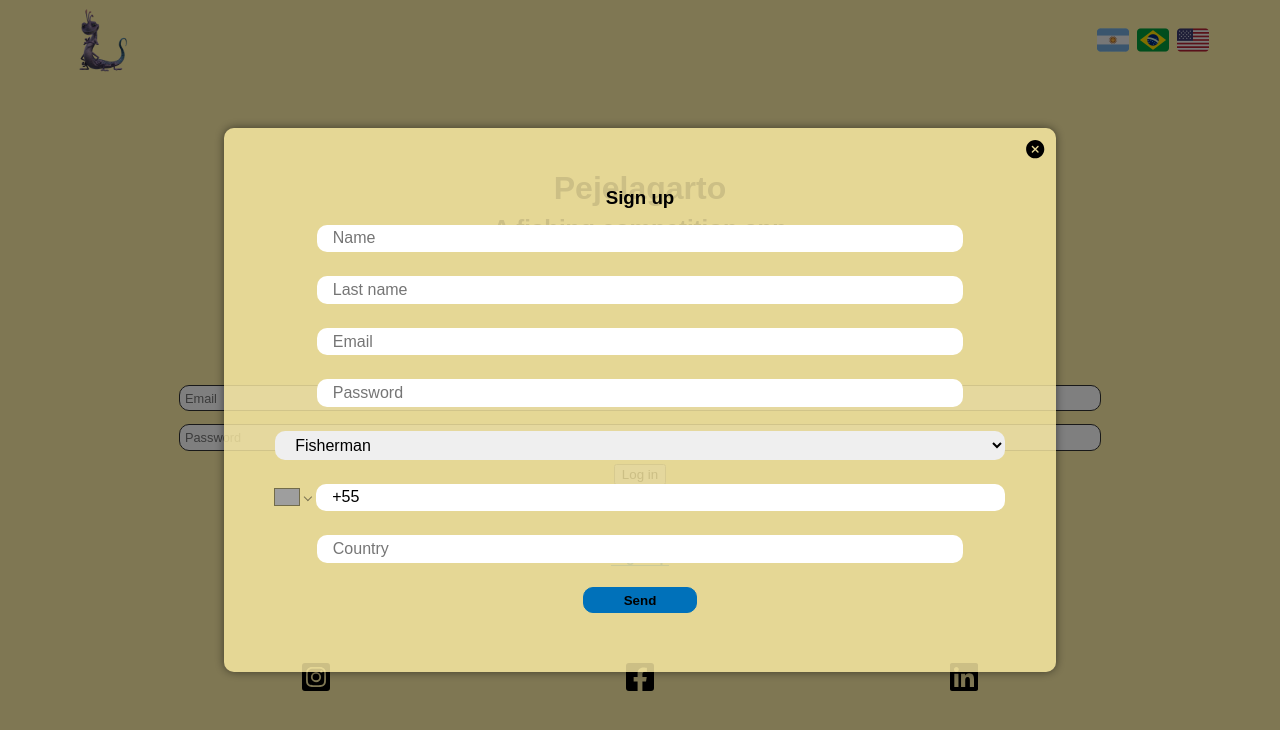
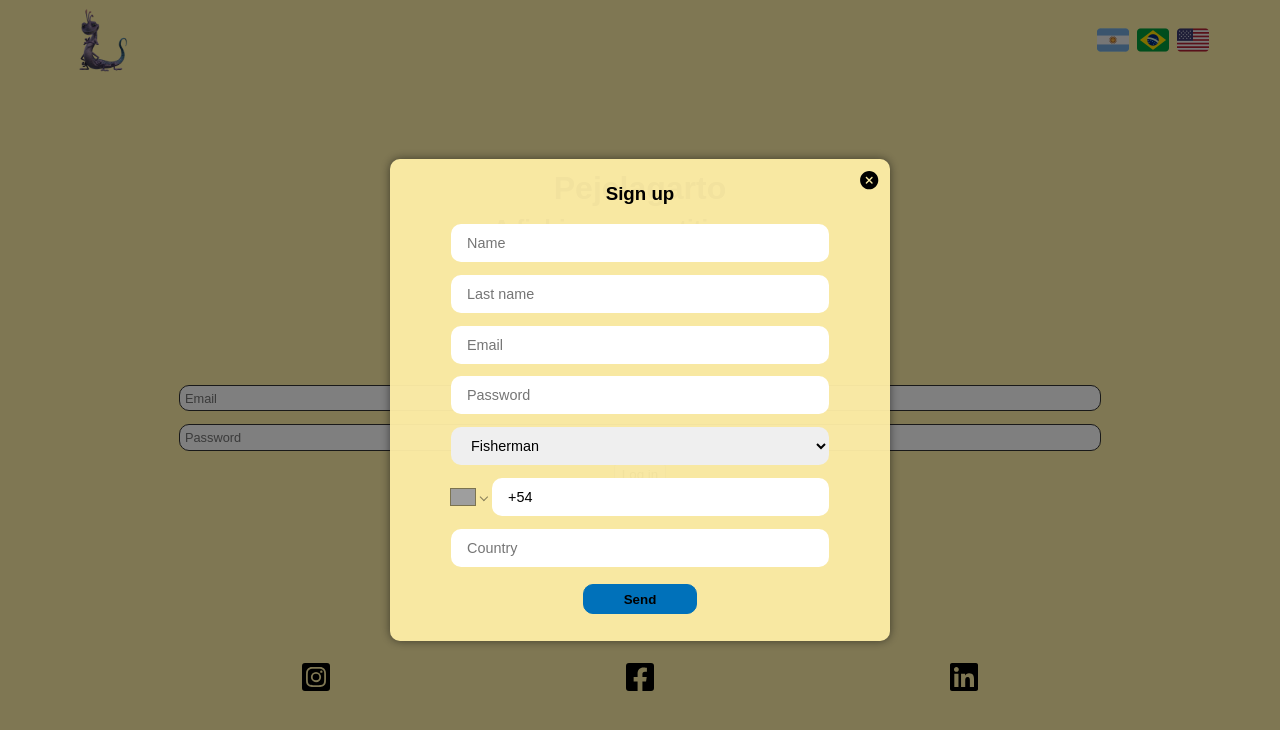
Before and after one commit to MartinLamacchia/App-Pejelagarto-Front, a React (Vite) app: page / in a window 1280 px wide. Both pictures are taken after a click on the element "Sign up". Shown: the top 730 px of the page. Built offline with nearby package versions, Linux system fonts and the light colour scheme; grey boxes are pictures that could not be loaded; a web font is replaced by a local one.

Commit message:
Mejorando Register para mostrar error

```diff
--- a/src/components/Register/Register.jsx
+++ b/src/components/Register/Register.jsx
@@ -4,6 +4,7 @@ import { IoIosCloseCircle } from "react-icons/io";
 import { useTranslation } from "react-i18next";
 import PhoneInput from "react-phone-number-input";
 import "react-phone-number-input/style.css";
+import {validateRegister} from './validateRegister.js'
 
 const Register = ({ setShowRegister }) => {
   const { t } = useTranslation();
@@ -12,26 +13,19 @@ const Register = ({ setShowRegister }) => {
     lastname: "",
     email: "",
     password: "",
-    phone: 0,
+    phone: "",
     country: "",
-    role: "fisherman",
-  });
+    role: "fisherman"
+  })
 
-  const [error, setError] = useState({
-    name: "",
-    lastname: "",
-    email: "",
-    password: "",
-    phone: 0,
-    country: "",
-  });
+  const [error, setError] = useState({})
 
   const handleChange = (e) => {
     setFormData({
       ...formData,
-      [e.target.name]: e.target.value,
-    });
-  };
+      [e.target.name]: e.target.value
+    })
+  }
 
   const handlePhoneChange = (value) => {
     setFormData({
@@ -40,14 +34,42 @@ const Register = ({ setShowRegister }) => {
     })
   }
 
+  const handleBlur = (e) => {
+    const { name } = e.target
+    const validationErrors = validateRegister(formData, t)
+
+    setError((prevError) => ({
+      ...prevError,
+      [name]: validationErrors[name]
+    }))
+  }
+
+  const handlePhoneBlur = () => {
+    const validationErrors = validateRegister(formData, t)
+
+    setError((prevError) => ({
+      ...prevError,
+      phone: validationErrors.phone
+    }))
+  }
+
   const handleSubmit = (e) => {
-    e.preventDefault();
-    console.log(formData);
-  };
+    e.preventDefault()
+
+    const validationErrors = validateRegister(formData, t)
+    setError(validationErrors)
+
+    if (Object.keys(validationErrors).length > 0) {
+      return
+    }
+
+    console.log("Formulario válido:", formData)
+  }
 
   const handleCloseRegister = () => {
     setShowRegister(false);
   };
+
   return (
     <div className={styles.container}>
       <div className={styles.content}>
@@ -58,54 +80,51 @@ const Register = ({ setShowRegister }) => {
         <h3 className={styles.title}>{t("register")}</h3>
         <div className={styles.containerForm}>
           <form className={styles.form} onSubmit={handleSubmit}>
-            <input
-              type="text"
-              name="name"
-              placeholder={t("name")}
-              value={formData.name}
-              onChange={handleChange}
-            />
-            <input
-              type="text"
-              name="lastname"
-              placeholder={t("lastname")}
-              value={formData.lastname}
-              onChange={handleChange}
-            />
-            <input
-              type="text"
-              name="email"
-              placeholder={t("email")}
-              value={formData.email}
-              onChange={handleChange}
-            />
-            <input
-              type="password"
-              name="password"
-              placeholder={t("password")}
-              value={formData.password}
-              onChange={handleChange}
-            />
+
+            <div className={styles.inputGroup}>
+              <input type="text" name="name" placeholder={t("name")} value={formData.name} onChange={handleChange} onBlur={handleBlur}/>
+              {error.name && <span className={styles.errorText}>{error.name}</span>}
+            </div>
+
+            <div className={styles.inputGroup}>
+              <input type="text" name="lastname" placeholder={t("lastname")} value={formData.lastname} onChange={handleChange} onBlur={handleBlur}/>
+              {error.lastname && <span className={styles.errorText}>{error.lastname}</span>}
+            </div>
+
+            <div className={styles.inputGroup}>
+              <input type="text" name="email" placeholder={t("email")} value={formData.email} onChange={handleChange} onBlur={handleBlur}/>
+              {error.email && <span className={styles.errorText}>{error.email}</span>}
+            </div>
+
+            <div className={styles.inputGroup}>
+              <input type="password" name="password" placeholder={t("password")} value={formData.password} onChange={handleChange} onBlur={handleBlur}/>
+              {error.password && <span className={styles.errorText}>{error.password}</span>}
+            </div>
+
             <select name="role" value={formData.role} onChange={handleChange}>
               <option value="fisherman">{t("fisherman")}</option>
               <option value="fiscal">{t("fiscal")}</option>
               <option value="judge">{t("judge")}</option>
             </select>
+
+            <div className={styles.inputGroup}>
               <PhoneInput
                 international
-              defaultCountry="BR"
+                defaultCountry="AR"
                 placeholder={t("phone")}
                 value={formData.phone}
                 onChange={handlePhoneChange}
+                onBlur={handlePhoneBlur}
                 className={styles.phoneInput}
               />
-            <input
-              type="text"
-              name="country"
-              placeholder={t("country")}
-              value={formData.country}
-              onChange={handleChange}
-            />
+              {error.phone && <span className={styles.errorText}>{error.phone}</span>}
+            </div>
+
+            <div className={styles.inputGroup}>
+              <input type="text" name="country" placeholder={t("country")} value={formData.country} onChange={handleChange} onBlur={handleBlur}/>
+              {error.country && <span className={styles.errorText}>{error.country}</span>}
+            </div>
+
             <button>{t("send")}</button>
           </form>
         </div>
--- a/src/components/Register/Register.module.css
+++ b/src/components/Register/Register.module.css
@@ -2,7 +2,6 @@
   display: flex;
   justify-content: center;
   align-items: center;
-  flex-direction: column;
   position: fixed;
   top: 0;
   left: 0;
@@ -12,22 +11,27 @@
   background-color: rgba(0, 0, 0, 0.5);
 
   .content {
-    width: 60%;
-    height: 60%;
-    padding: 2rem;
-    background-color: rgba(255, 239, 167, 0.8);
+    width: min(500px, 90%);
+    max-height: 90vh;
+    padding: 1.5rem 2rem;
+    background-color: rgba(255, 239, 167, 0.95);
     border-radius: 10px;
     box-shadow: 0 0 10px rgba(0, 0, 0, 0.5);
+
     display: flex;
-    justify-content: center;
+    flex-direction: column;
     align-items: center;
-    flex-direction: column;
+
     color: #000000;
     position: relative;
+
+    box-sizing: border-box;
   }
 
   .title {
-    margin-bottom: 1rem;
+    margin: 0 0 1rem 0;
+    text-align: center;
+    flex-shrink: 0;
   }
 
   .btnClose {
@@ -36,6 +40,7 @@
     right: 10px;
     font-size: 1.4rem;
     cursor: pointer;
+    z-index: 10;
   }
 
   .containerForm {
@@ -43,59 +48,88 @@
     display: flex;
     justify-content: center;
     align-items: center;
-    flex-direction: column;
-    gap: 1rem;
+  }
 
   .form {
     width: 100%;
     display: flex;
-      justify-content: center;
+    flex-direction: column;
     align-items: center;
+    gap: 0.8rem;
+
+    max-height: 70vh;
+    overflow-y: auto;
+
+    padding: 0.2rem 0.5rem;
+    box-sizing: border-box;
+
+    .inputGroup {
+      width: 90%;
+      display: flex;
       flex-direction: column;
-      gap: 1.5rem;
+      gap: 0.2rem;
+      box-sizing: border-box;
+    }
 
-      input {
-        width: 80%;
-        padding: 0.3rem 1rem;
+    input,
+    select {
+      width: 100%;
+      min-height: 38px;
+      padding: 0.5rem 1rem;
+
       border: none;
       border-radius: 10px;
       outline: none;
+
       font-family: inherit;
-        font-size: 1rem;
+      font-size: 0.9rem;
+
+      box-sizing: border-box;
+    }
+
+    select {
+      width: 90%;
+      cursor: pointer;
+    }
+
+    .errorText {
+      color: #d32f2f;
+      font-size: 0.7rem;
+      line-height: 1.1;
+      padding-left: 0.3rem;
     }
 
     .phoneInput {
-        width: 95%;
+      width: 100%;
+      display: flex;
+      align-items: center;
+      box-sizing: border-box;
 
       input {
         width: 100%;
+        min-height: 38px;
         border: none;
         outline: none;
         font-family: inherit;
-          font-size: 1rem;
+        font-size: 0.9rem;
+        box-sizing: border-box;
       }
     }
 
-      select {
-        width: 95%;
-        padding: 0.3rem 1rem;
-        border: none;
-        border-radius: 10px;
-        outline: none;
-        font-family: inherit;
-        font-size: 1rem;
-      }
+    button {
+      padding: 0.4rem 2.5rem;
+      margin-top: 0.3rem;
 
-      button {
-        padding: 0.3rem 2.5rem;
       border-radius: 10px;
       background-color: #0071ba;
       color: #000000;
       cursor: pointer;
       border: 1px solid #0071ba;
+
       font-family: "Valley Sans", sans-serif;
       font-weight: bold;
+
+      flex-shrink: 0;
     }
   }
 }
-}
--- a/src/components/Register/validateRegister.js
+++ b/src/components/Register/validateRegister.js
@@ -1,8 +1,6 @@
 import { isValidPhoneNumber } from "react-phone-number-input";
-import { useTranslation } from "react-i18next";
 
-export const validateRegister = (formData) => {
-	const { t } = useTranslation();
+export const validateRegister = (formData, t) => {
   const errors = {};
 
   // Regex para nombre y apellido: solo letras (incluye acentos de es/pt) y espacios, sin números ni símbolos
```
Lines whose indentation alone changed are shown as unchanged.
